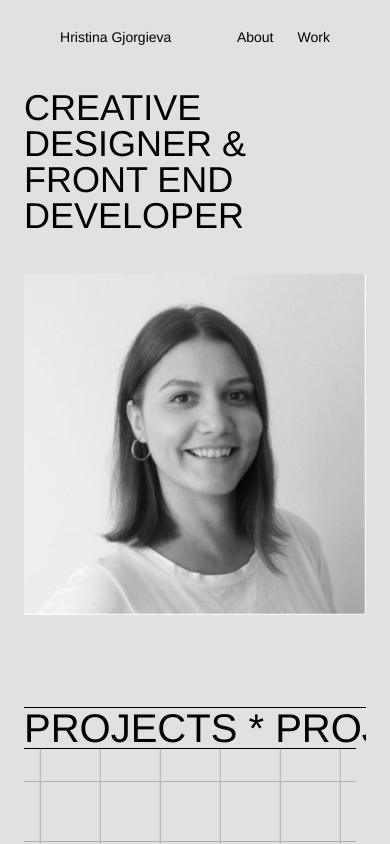
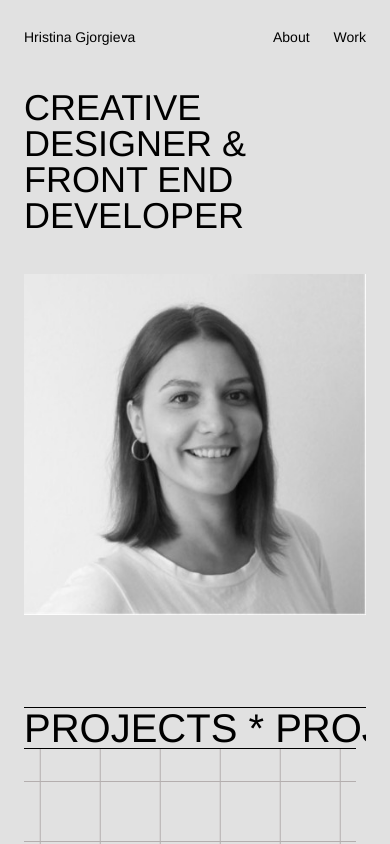
Before and after one commit to HristinaGjo/Website-Portfolio-HG, a React (Vite) app: page / in a window 390 px wide. Shown: the top 844 px of the page. Built offline with nearby package versions, Linux system fonts and the light colour scheme.

Commit message:
responsivnes fixed for mobile works good

```diff
--- a/src/styles/navbar.module.css
+++ b/src/styles/navbar.module.css
@@ -8,9 +8,8 @@ body{
     top: 0;
     left: 0;
     display: flex;
-    justify-content: center;
+    justify-content: space-between;
     align-items: center;
-    gap: 4.1rem;
     padding: 1rem 0;
     /*background: red;*/
     z-index: 1000;
```
